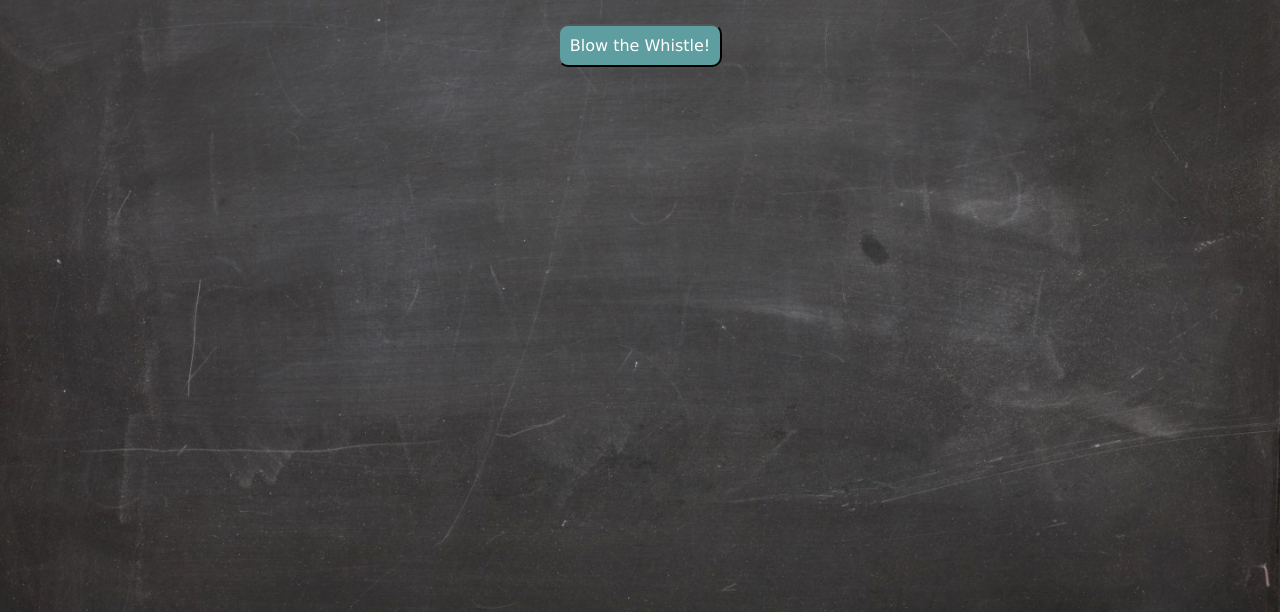
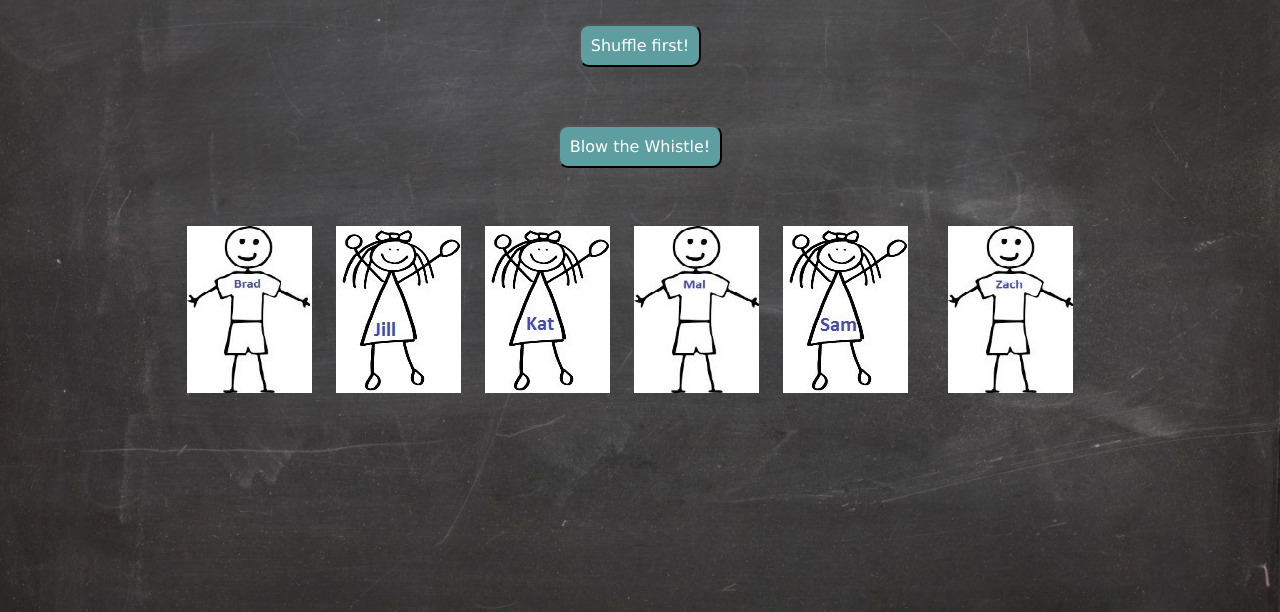
Before and after one commit to MikeyABedneyJr/finalproject, a plain HTML site: page index.html in a window 1280 px wide. Shown: the part 188-800 px from the top of the page. Drawn offline with nearby package versions, Linux system fonts and the light colour scheme.

Commit message:
Introducing shuffle button
There's too much more to do and I need to get this thing working---so I
took a short cut of introducing a shuffle button (thankfully works).
Now I can focus on slowing the sort down and hopefully animating them as
they switch positions.

```diff
--- a/index.html
+++ b/index.html
@@ -10,15 +10,20 @@
       <center><font color="white"><h1>Teaching 101</br></h1></center>
         <h1>Directions:</h1>
         <h4>You need to get students lined up for your next activity.</br> Fortunately you have a whistle and, when it is blown, they know to line up in alphabetical order....</br></br></font>
-          <center><input type="button" value="Blow the Whistle!" id="button1"></br></br>
+        <center>
+        <div class="buttons">
+        <input type="button" value="Shuffle first!" id="button1">
+        <br /><br />
+        <input type="button" value="Blow the Whistle!" id="button2"></br></br>
+        </div>
         <div class="row">
         <ul id="studentorder">
-          <li id ="1"><div id="position1"></div></li>
-          <li id ="2"><div id="position2"></div></li>
-          <li id ="3"><div id="position3"></div></li>
-          <li id ="4"><div id="position4"></div></li>
-          <li id ="5"><div id="position5"></div><li>
-          <li id ="6"><div id="position6"></div><li>
+          <li id ="1"><div id="kid1"></div></li>
+          <li id ="2"><div id="kid2"></div></li>
+          <li id ="3"><div id="kid3"></div></li>
+          <li id ="4"><div id="kid4"></div></li>
+          <li id ="5"><div id="kid5"></div><li>
+          <li id ="6"><div id="kid6"></div><li>
           </ul>
           </center>
         </div>
--- a/javascript.js
+++ b/javascript.js
@@ -1,12 +1,37 @@
 $(document).ready(function() {
 
-    var kidpositions = ['brad.jpg', 'jill.jpg', 'kat.jpg', 'mal.jpg', 'sam.jpg', 'zach.jpg'];
+    var numbers = [0,1,2,3,4,5, 6];
 
-    //randomize kid location upon pageload
-    var i = 1;
-    while (i <= kidpositions.length) {
-        $('<img src="images/' + kidpositions[Math.floor(Math.random() * kidpositions.length)] + '">').appendTo('#studentorder');
-        i++;
+
+//Shuffle function after clicking button:  http://bost.ocks.org/mike/shuffle/
+    $("#button1").click(function() {
+    var m = numbers.length, t, i;
+
+    // While there remain elements to shuffle…
+    while (m) {
+        // Pick a remaining element…
+        i = Math.floor(Math.random() * m--);
+        // And swap it with the current element.
+        t = numbers[m];
+        numbers[m] = numbers[i];
+        $('#' + i).appendTo('#studentorder');
+        numbers[i] = t;
+        }
+    });
+
+//Sorting button/function
+    $("#button2").click(function() {
+        var tmp;
+        for (var i = 0; i < numbers.length; i += 1) {
+            for (var j = i; j > 0; j -= 1) {
+                if (numbers[j] < numbers[j - 1]) {
+                tmp = numbers[j];
+                numbers[j] = numbers[j - 1];
+                numbers[j - 1] = tmp;
+                };
+            };
+        $('#' + i).appendTo('#studentorder');
     }
+    });
 
 });
--- a/stylesheet.css
+++ b/stylesheet.css
@@ -21,17 +21,6 @@ li {
   margin: 0;
 }
 
-#studentorder {
-  position: fixed;
-  left: 0px;
-  top: 0px;
-  background-size: 100%;
-  width: 100%;
-  height: 100%;
-       -webkit-user-select: none; -khtml-user-select: none;
-     -moz-user-select: none; -o-user-select: none; user-select: none;
-      z-index:9990;
-}
 
 #button1 {
   width: auto;
@@ -46,3 +35,65 @@ li {
   color: white;
   padding: 10px;
 }
+
+#button2 {
+  width: auto;
+  height: auto;
+  margin: 20px auto;
+  background-color: #5F9EA0;
+  border-radius: 10px;
+  text-align: center;
+  position: relative;
+  font-size: 1em;
+  font-family: Verdana;
+  color: white;
+  padding: 10px;
+}
+
+#kid1 {
+  background-image: url('../finalproject/images/brad.jpg');
+  background-repeat: no-repeat;
+  display: inline-block;
+  width: 125px;
+  height:167px;
+}
+
+#kid2 {
+  background-image: url('../finalproject/images/jill.jpg');
+  background-repeat: no-repeat;
+  display: inline-block;
+  width: 125px;
+  height:167px;
+}
+
+#kid3 {
+  background-image: url('../finalproject/images/kat.jpg');
+  background-repeat: no-repeat;
+  display: inline-block;
+  width: 125px;
+  height:167px;
+}
+
+#kid4 {
+  background-image: url('../finalproject/images/mal.jpg');
+  background-repeat: no-repeat;
+  display: inline-block;
+  width: 125px;
+  height:167px;
+}
+
+#kid5 {
+  background-image: url('../finalproject/images/sam.jpg');
+  background-repeat: no-repeat;
+  display: inline-block;
+  width: 125px;
+  height:167px;
+}
+
+#kid6 {
+  background-image: url('../finalproject/images/zach.jpg');
+  background-repeat: no-repeat;
+  display: inline-block;
+  width: 125px;
+  height:167px;
+}
```
